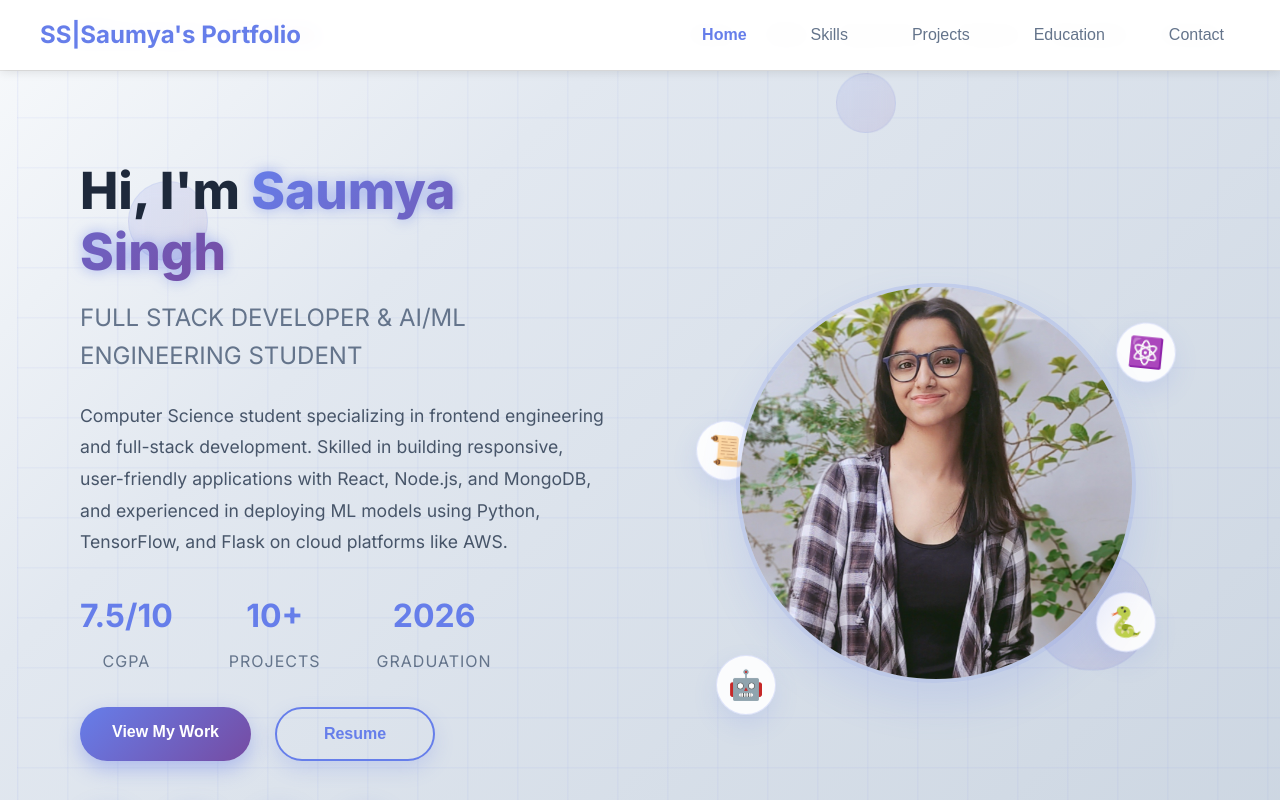
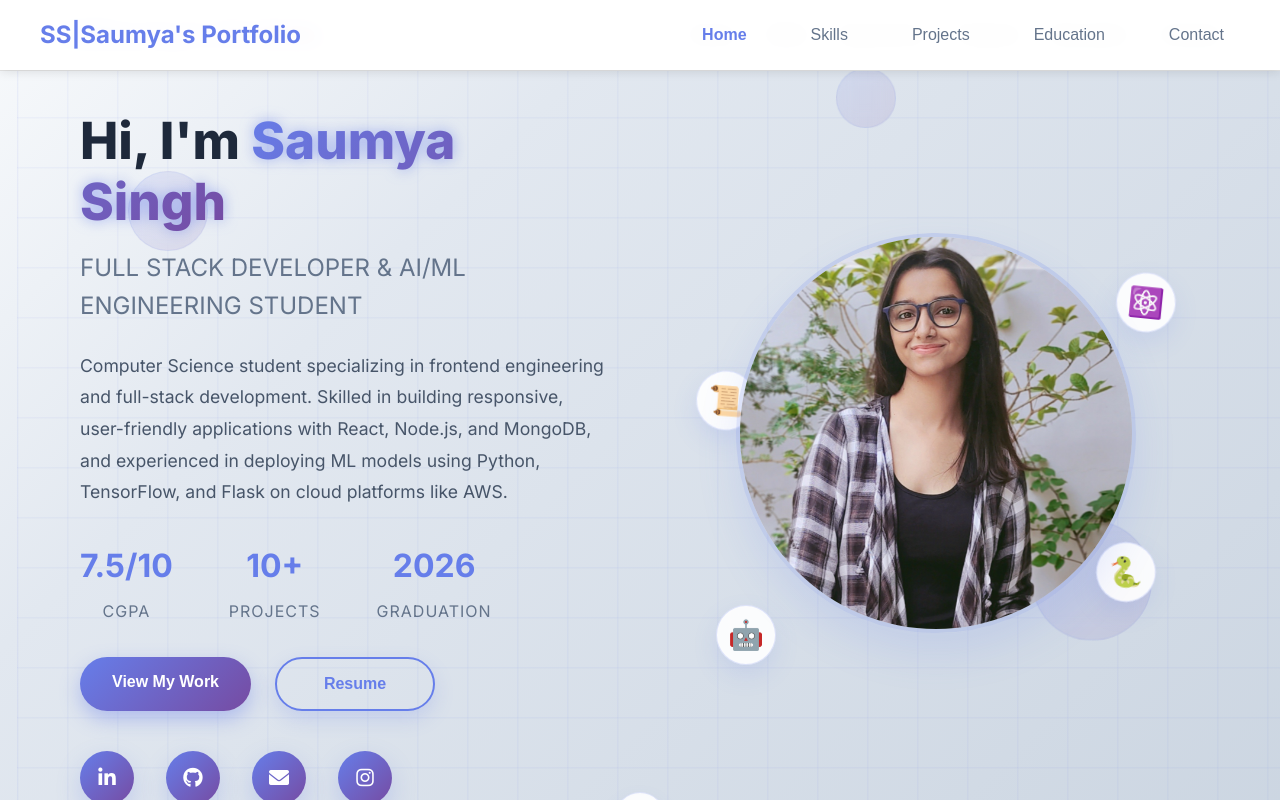
Before and after one commit to Saumyas18s/saumya-portfolio, a React (Create React App) app: page / in a window 1280 px wide. Shown: the top 800 px of the page. Built offline with nearby package versions, Linux system fonts and the light colour scheme.

Commit message:
Update Hero.css

```diff
--- a/src/components/Hero.css
+++ b/src/components/Hero.css
@@ -155,7 +155,7 @@
   align-items: center;
   position: relative;
   z-index: 2;
-  padding: 80px 20px 40px;
+  padding: 30px 20px 40px;
   max-width: 1200px;
   margin: 0 auto;
 }
```
